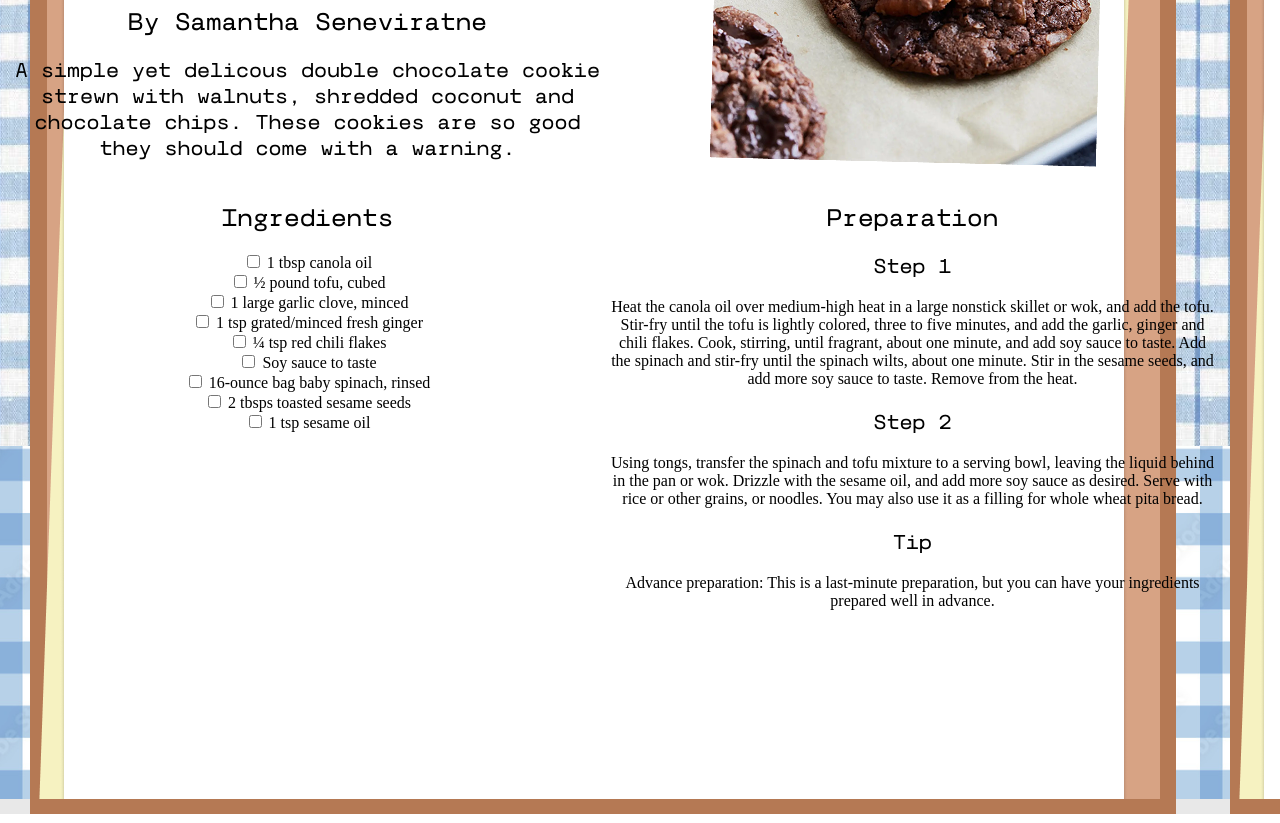
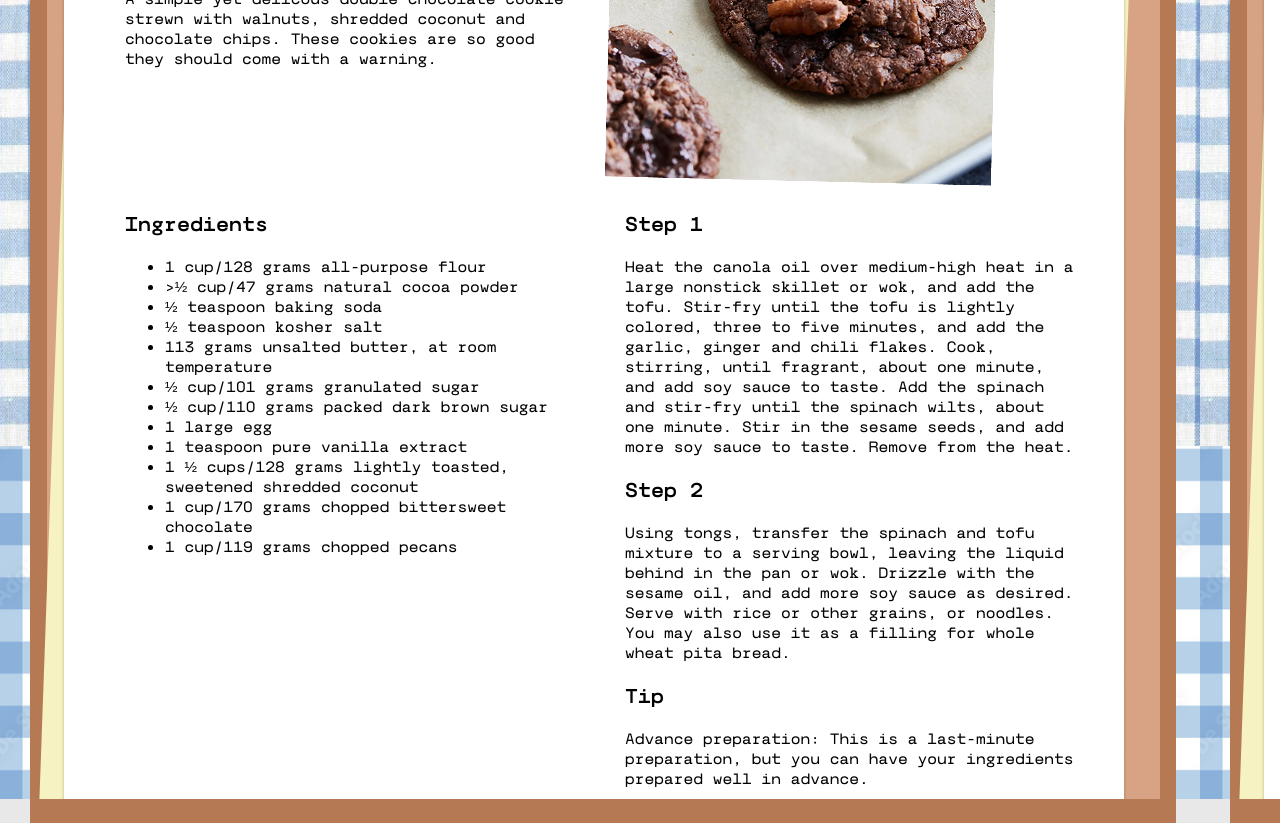
Before and after one commit to egvozdek/final-project, a plain HTML site: page recipepage.html in a window 1280 px wide. Shown: the part 502-1325 px from the top of the page. Drawn offline with Linux system fonts and the light colour scheme; a web font is replaced by a local one.

Commit message:
( ◕ ◞ ◕ ) auto commit

```diff
--- a/recipepage.html
+++ b/recipepage.html
@@ -21,6 +21,11 @@
         src: url(Gail-Rock-Regular.otf);
       }
 
+      @font-face {
+        font-family: GailRockSemiBold;
+        src: url(Gail-Rock-Semibold.otf);
+      }
+
       /* Font for the "eg" logo */
       /* Font for the "eg" logo */
       h5 {
@@ -36,7 +41,7 @@
         font-family: "Oooh Baby", cursive;
         font-optical-sizing: auto;
         font-weight: 500;
-        font-size: 65px;
+        font-size: 60px;
         text-align: center;
       }
 
@@ -50,27 +55,40 @@
 
       /* eg logo */
       h2 {
-        font-family: "GailRock";
+        font-family: "Handjet", sans-serif;
+        font-optical-sizing: auto;
+        font-weight: 500;
+        font-size: 35px;
+        /*         font-family: "GailRock";
         font-weight: 400;
-        font-style: normal;
+        font-style: normal; */
       }
 
       /* Sweet, Savoury, Frozen text */
       h3 {
-        font-family: "GailRock", sans-serif;
-        font-weight: 400;
+        font-family: "GailRockSemiBold", sans-serif;
+        font-weight: 100;
         font-style: normal;
         font-size: 20px;
       }
 
       /* Elenas digital recipe archive text */
       h4 {
-        font-family: "Oooh Baby", cursive;
-        font-weight: 500;
+        font-family: "GailRock", sans-serif;
+        font-weight: 100;
         font-style: normal;
-        font-size: 40px;
+        font-size: 17px;
         text-align: center;
       }
+
+      ul, p, h4{
+        font-family: "GailRock", sans-serif;
+        font-weight: 100;
+        font-style: normal;
+        font-size: 15px;
+        text-align: left;
+      }
+
 
       /* nav bar at the top */
       nav {
@@ -99,12 +117,6 @@
         right: 150px;
       }
 
-      ul {
-        font-weight: 700;
-        list-style-type: none;
-        text-align: left;
-      }
-
       /* Once multi page is active!!!!! */
       nav li {
         display: inline-block;
@@ -120,28 +132,55 @@
         color: #D35269;
       }
 
+      .maincontent {
+        width: 1200px;
+      }
+
+      .ingredientlist {
+        width: 290;
+      }
 
       .container {
+        display: grid;
+        grid-template-columns: 40% 60%;
+        gap: 20px;
+        max-width: 1200px;
+        margin-top: -20px;
+        margin-left: 100px;
+        /*         margin: 0 auto; */
+      }
+
+      .grid-item {
+        min-height: 150px;
+        max-width: 450px;
+        padding: 20px;
+      }
+
+      /*       .container {
         display: inline-grid;
         grid-template-columns: 50% 50%;
         width: 1210px;
-        margin-left: -0px;
         text-align: center;
-        margin: 0 auto;
+        gap: -15px;
+/*         margin: 0 auto; */
       }
 
+      /*
       .grid-item {
-      }
+        width: 500px;
+/*         margin-left: 90px; */
+      /*         background-color: red;
+
+      } */
 
       .recipe-icons {
         margin-top: -40px;
-        margin-left: 100px;
+        margin-left: 200px;
         min-height: 10px;
         min-width: 10px;
         width: 450px;
         gap: 5px;
       }
-
     </style>
 
   </head>
@@ -154,11 +193,11 @@
     </nav>
     <div class="container">
       <div class="grid-item">
+
         <h1>German Chocolate Cookies</h1>
 
-        <h2>By Samantha Seneviratne</h2>
 
-        <h3>A simple yet delicous double chocolate cookie strewn with walnuts, shredded coconut and chocolate chips. These cookies are so good they should come with a warning.</h3>
+        <h4>A simple yet delicous double chocolate cookie strewn with walnuts, shredded coconut and chocolate chips. These cookies are so good they should come with a warning.</h4>
       </div>
       <div class="recipe-icons">
         <img src="bigcookie.png" alt="A close up shot of chocolate cookies with melted chocolate chips and walnuts on top">
@@ -168,33 +207,26 @@
 
     <div class="container">
       <div class="grid-item">
-        <h2>Ingredients</h2>
-        <!--INGREDIENT CHECKLIST -->
-        <p class="ingredientlist">
-          <input type="checkbox" id="ingredient1" name="ingredient1" value="1 tablespoon canola oil">
-          <label for="ingredient1"> 1 tbsp canola oil</label><br>
-          <input type="checkbox" id="ingredient2" name="ingredient2" value="½ pound tofu, cut in small dice">
-          <label for="ingredient2">½ pound tofu, cubed</label><br>
-          <input type="checkbox" id="ingredient3" name="ingredient3" value="1 large garlic clove, minced">
-          <label for="ingredient3">1 large garlic clove, minced</label><br>
-          <input type="checkbox" id="ingredient4" name="ingredient4" value="1 teaspoon grated or minced fresh ginger">
-          <label for="ingredient4">1 tsp grated/minced fresh ginger</label><br>
-          <input type="checkbox" id="ingredient5" name="ingredient5" value=" ¼ teaspoon red chili flakes">
-          <label for="ingredient5"> ¼ tsp red chili flakes</label><br>
-          <input type="checkbox" id="ingredient6" name="ingredient6" value="Soy sauce to taste">
-          <label for="ingredient6">Soy sauce to taste</label><br>
-          <input type="checkbox" id="ingredient7" name="ingredient7" value="16-ounce bag baby spinach, rinsed">
-          <label for="ingredient7">16-ounce bag baby spinach, rinsed</label><br>
-          <input type="checkbox" id="ingredient8" name="ingredient8" value="2 tablespoons toasted sesame seeds">
-          <label for="ingredient8">2 tbsps toasted sesame seeds</label><br>
-          <input type="checkbox" id="ingredient9" name="ingredient9" value="1 teaspoon sesame oil">
-          <label for="ingredient9">1 tsp sesame oil</label>
-          <br>
+        <h3>Ingredients</h3>
+<p>
+        <ul>
+          <li>1 cup/128 grams all-purpose flour </li>
+          <li>>½ cup/47 grams natural cocoa powder</li>
+          <li>½ teaspoon baking soda</li>
+          <li>½ teaspoon kosher salt</li>
+          <li>113 grams unsalted butter, at room temperature</li>
+          <li>½ cup/101 grams granulated sugar</li>
+          <li>½ cup/110 grams packed dark brown sugar</li>
+          <li>1 large egg</li>
+          <li>1 teaspoon pure vanilla extract</li>
+          <li>1 ½ cups/128 grams lightly toasted, sweetened shredded coconut</li>
+          <li>1 cup/170 grams chopped bittersweet chocolate</li>
+          <li>1 cup/119 grams chopped pecans</li>
+        </ul>
       </p>
       </div>
 
       <div class="grid-item">
-        <h2>Preparation</h2>
         <h3>Step 1</h3>
         <p>
           Heat the canola oil over medium-high heat in a large nonstick skillet or wok, and add the tofu. Stir-fry until the tofu is lightly colored, three to five minutes, and add the garlic, ginger and chili flakes. Cook, stirring, until fragrant, about one minute, and add soy sauce to taste. Add the spinach and stir-fry until the spinach wilts, about one minute. Stir in the sesame seeds, and add more soy sauce to taste. Remove from the heat.
```
Also changed, not shown: Gail-Rock-Semibold.otf (added). Lines whose indentation alone changed are shown as unchanged.
